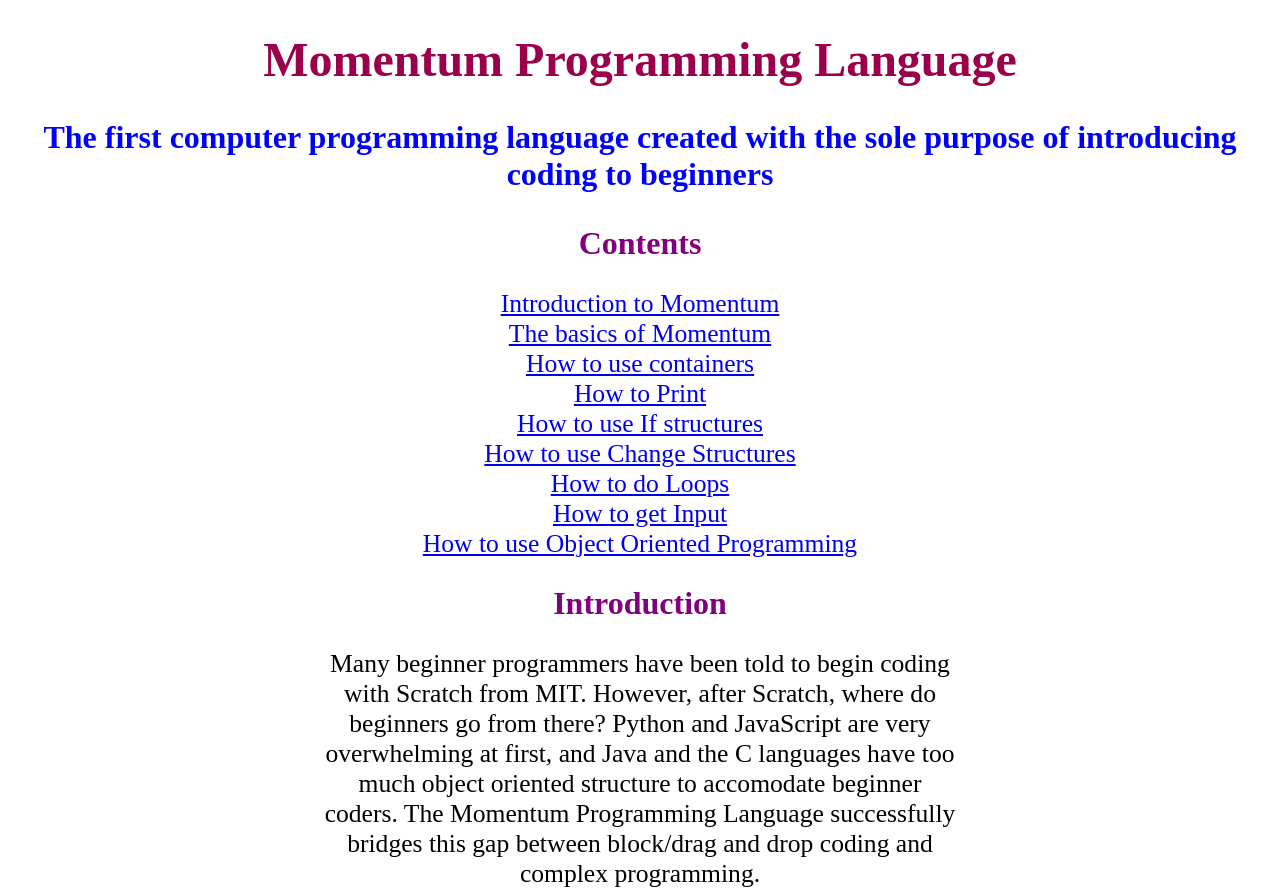
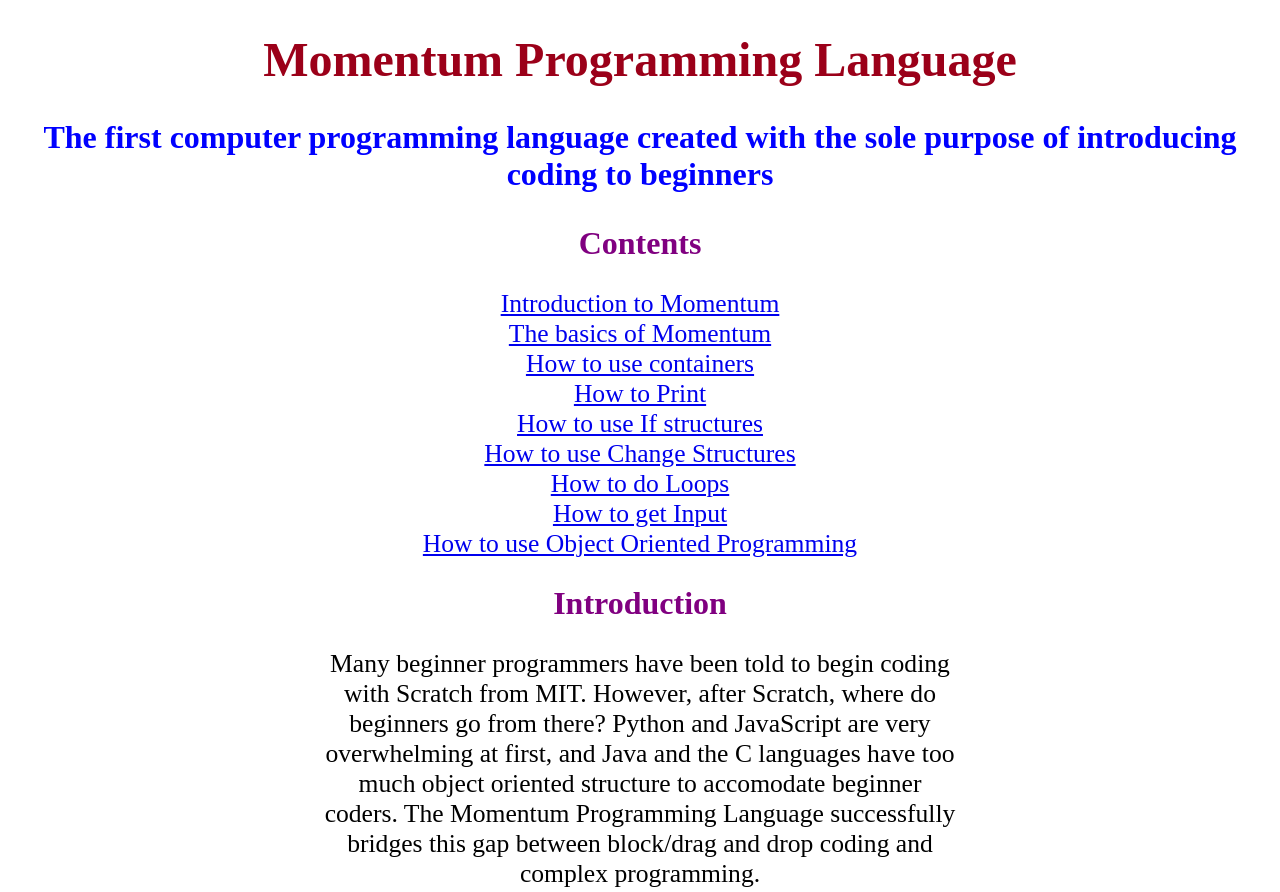
Before and after one commit to EylamTagor/MomentumCode-API-Documentation, a plain HTML site: page index.html in a window 1280 px wide. Shown: the top 892 px of the page. Drawn offline with Linux system fonts and the light colour scheme.

Commit message:
Update index.html

```diff
--- a/index.html
+++ b/index.html
@@ -4,7 +4,7 @@
 			<title>Momentum API</title>
 			<style>
 				#title{text-align:center;
-                color:rgb(155,0,75);
+                color:rgb(155,0,25);
                 }
 
                 h3{color:rgb(0,0,255);
```
